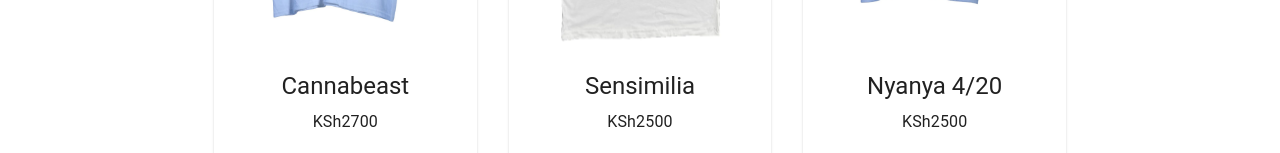
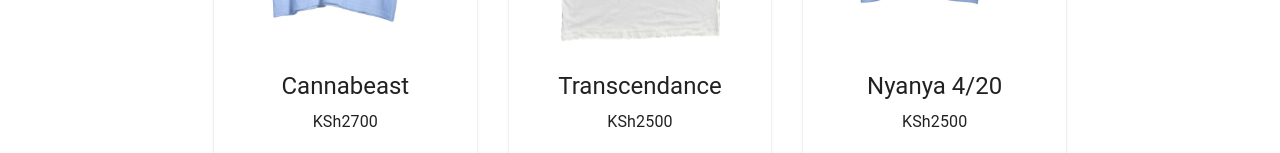
Before and after one commit to StacyKangethe/PrintPatrol, a React (Create React App) app: page /shop in a window 1280 px wide. Shown: the part 799-952 px from the top of the page. Built offline with nearby package versions, Linux system fonts and the light colour scheme.

Commit message:
Update shop

```diff
--- a/src/Components/Pages/shop/Shop.jsx
+++ b/src/Components/Pages/shop/Shop.jsx
@@ -29,7 +29,7 @@ const shopPost = [
    id: 2,
    image: 'save.jpg',
    imageLabel: 'sticker',
-   productName: 'Sensimilia',
+   productName: 'Transcendance',
    description: 'Halftone print featuring tomatoes (nyanya) in a crate with a 4/20 price tag. It is a nod to the marijuana culture that exists within Nairobi.A clever play on words that combines a Swahili/slang term with a market reference to create a unique design.',
    price: 2500,
   },
```
